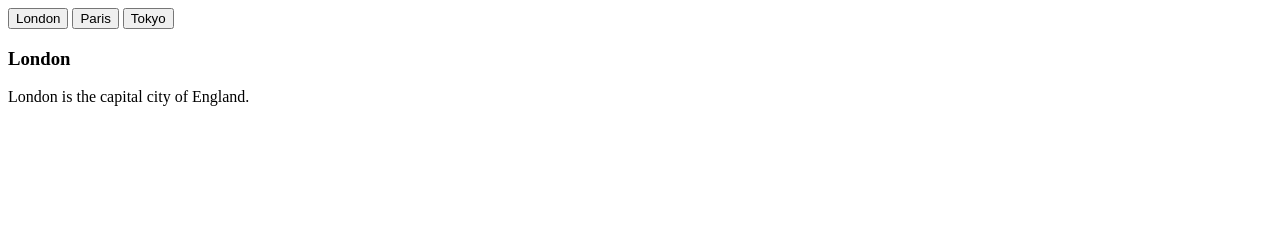
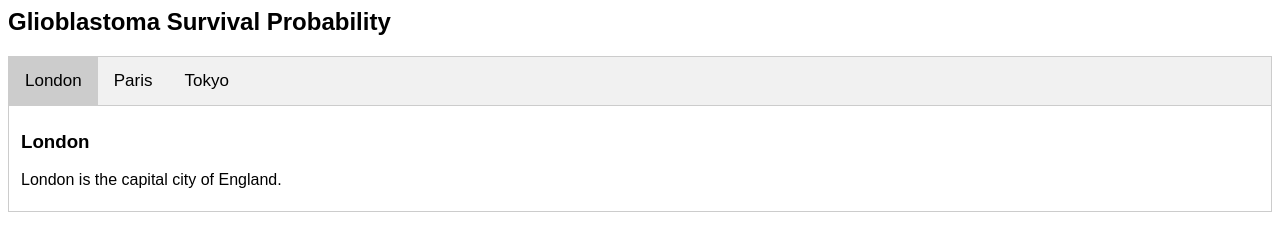
Before and after one commit to gbm-nomogram/gbm-nomogram.github.io, a plain HTML site: page index.html in a window 1280 px wide. Both pictures are taken after a click on the button "London". Drawn offline with Linux system fonts and the light colour scheme.

Commit message:
tabs defalut open

```diff
--- a/index.html
+++ b/index.html
@@ -1,14 +1,60 @@
 <html>
 
+<script src="scripts/script.js"></script>
+
+<head>
+<meta name="viewport" content="width=device-width, initial-scale=1">
+<style>
+body {font-family: Arial;}
+
+/* Style the tab */
+.tab {
+  overflow: hidden;
+  border: 1px solid #ccc;
+  background-color: #f1f1f1;
+}
+
+/* Style the buttons inside the tab */
+.tab button {
+  background-color: inherit;
+  float: left;
+  border: none;
+  outline: none;
+  cursor: pointer;
+  padding: 14px 16px;
+  transition: 0.3s;
+  font-size: 17px;
+}
+
+/* Change background color of buttons on hover */
+.tab button:hover {
+  background-color: #ddd;
+}
+
+/* Create an active/current tablink class */
+.tab button.active {
+  background-color: #ccc;
+}
+
+/* Style the tab content */
+.tabcontent {
+  display: none;
+  padding: 6px 12px;
+  border: 1px solid #ccc;
+  border-top: none;
+}
+</style>
+</head>
+<body>
+
+<h2>Glioblastoma Survival Probability</h2>
 
 <div class="tab">
-  <button class="tablinks" onclick="openCity(event, 'London')">London</button>
+  <button class="tablinks" onclick="openCity(event, 'London')", id="defaultOpen">London</button>
   <button class="tablinks" onclick="openCity(event, 'Paris')">Paris</button>
   <button class="tablinks" onclick="openCity(event, 'Tokyo')">Tokyo</button>
 </div>
 
-
-<!-- Tab content -->
 <div id="London" class="tabcontent">
   <h3>London</h3>
   <p>London is the capital city of England.</p>
@@ -24,8 +70,5 @@
   <p>Tokyo is the capital of Japan.</p>
 </div>
 
-
-<script src="scripts/script.js"></script>
-
-
+</body>
 </html>
```
Also changed, not shown: script.js (added, +28 -0 lines).
